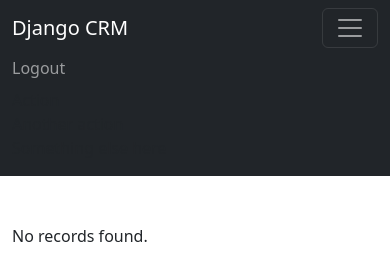
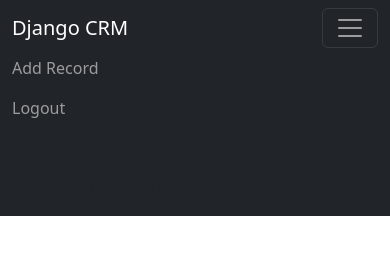
Before and after one commit to seanarch/django-crm, a Django app: page / in a window 390 px wide, after a click that opens the changed part; the page is wider, and only the part inside the window is pictured. Shown: the top 264 px of that part. Run offline with Django 4.2, Linux system fonts and the light colour scheme; the visitor is signed in with stand-in values (Sample User, id 1); data that the repository does not hold is empty.

Commit message:
Add new record

```diff
--- a/djangocrm/website/templates/navbar.html
+++ b/djangocrm/website/templates/navbar.html
@@ -18,6 +18,9 @@
           <a class="nav-link active" aria-current="page" href="#">Home</a>
         </li> -->
         {% if user.is_authenticated %}
+        <li class="nav-item">
+          <a class="nav-link" href="{% url 'add_record' %}">Add Record</a>
+        </li>
         <li class="nav-item">
           <a class="nav-link" href="{% url 'logout' %}">Logout</a>
         </li>
--- a/djangocrm/website/urls.py
+++ b/djangocrm/website/urls.py
@@ -8,5 +8,6 @@
     path('register/', views.register_user, name='register'),
     path('record/<int:pk>', views.customer_record, name='record'),
     path('delete_record/<int:pk>', views.delete_record, name='delete_record'),
+    path('add_record/', views.add_record, name='add_record'),
 
 ]
--- a/djangocrm/website/views.py
+++ b/djangocrm/website/views.py
@@ -1,7 +1,7 @@
 from django.shortcuts import render, redirect
 from django.contrib.auth import authenticate, login, logout
 from django.contrib import messages
-from .forms import SignUpForm
+from .forms import SignUpForm, AddRecordForm
 from .models import Record
 
 # Create your views here.
@@ -68,3 +68,16 @@
     else:
         messages.success(request, "You must be logged in to delete record ...")
         return redirect('home')
+
+def add_record(request):
+    form = AddRecordForm(request.POST or None)
+    if request.user.is_authenticated:
+        if request.method == "POST":
+            if form.is_valid():
+                add_record = form.save()
+                messages.success(request, "Record Added ...")
+                return redirect('home')
+        return render(request, 'add_record.html', {'form': form})
+    else:
+        messages.success(request, "You must be logged in ...")
+        return redirect('home')
```
Also changed, not shown: djangocrm/website/forms.py (+17 -0 lines), djangocrm/website/templates/add_record.html (added, +20 -0 lines), 1 other file.
